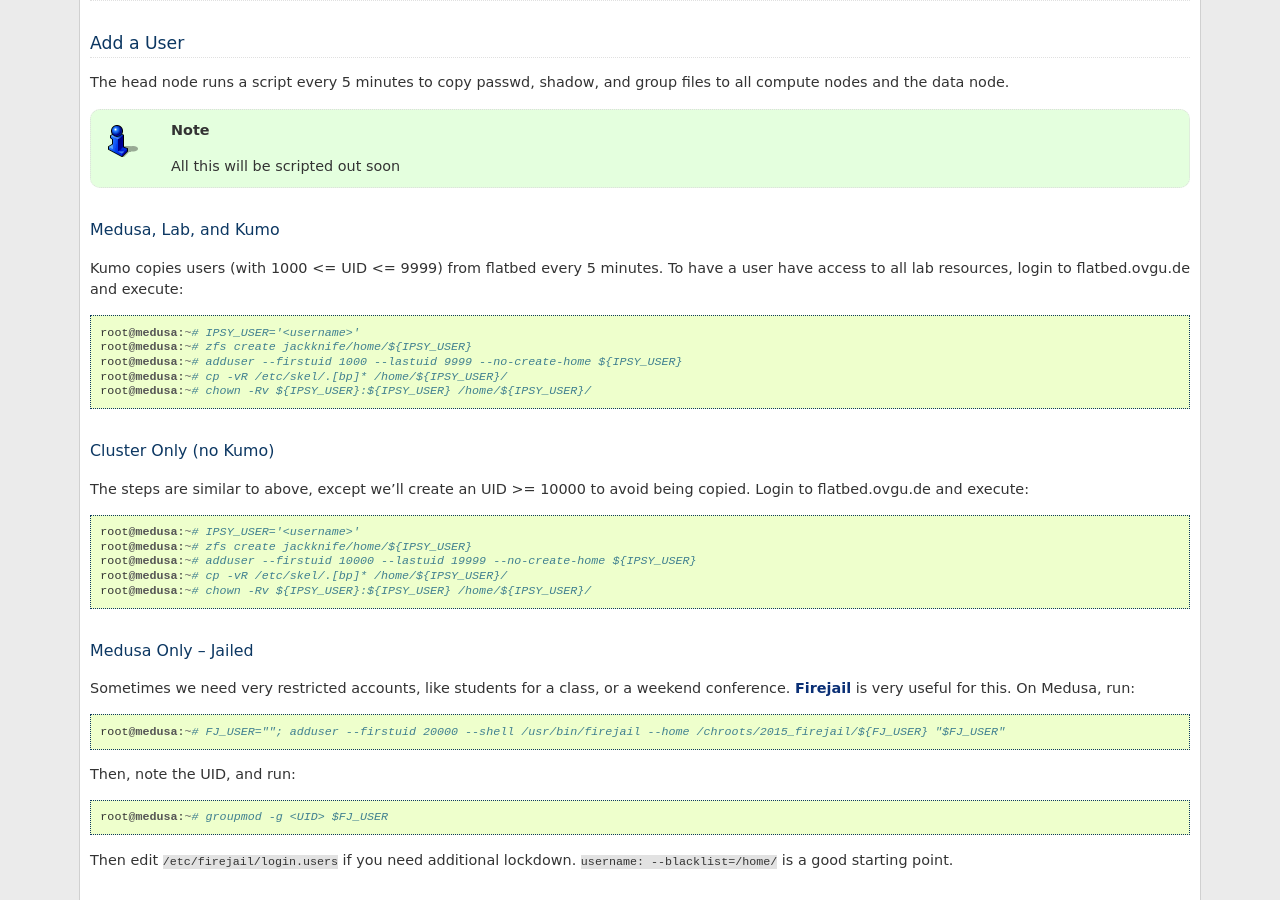
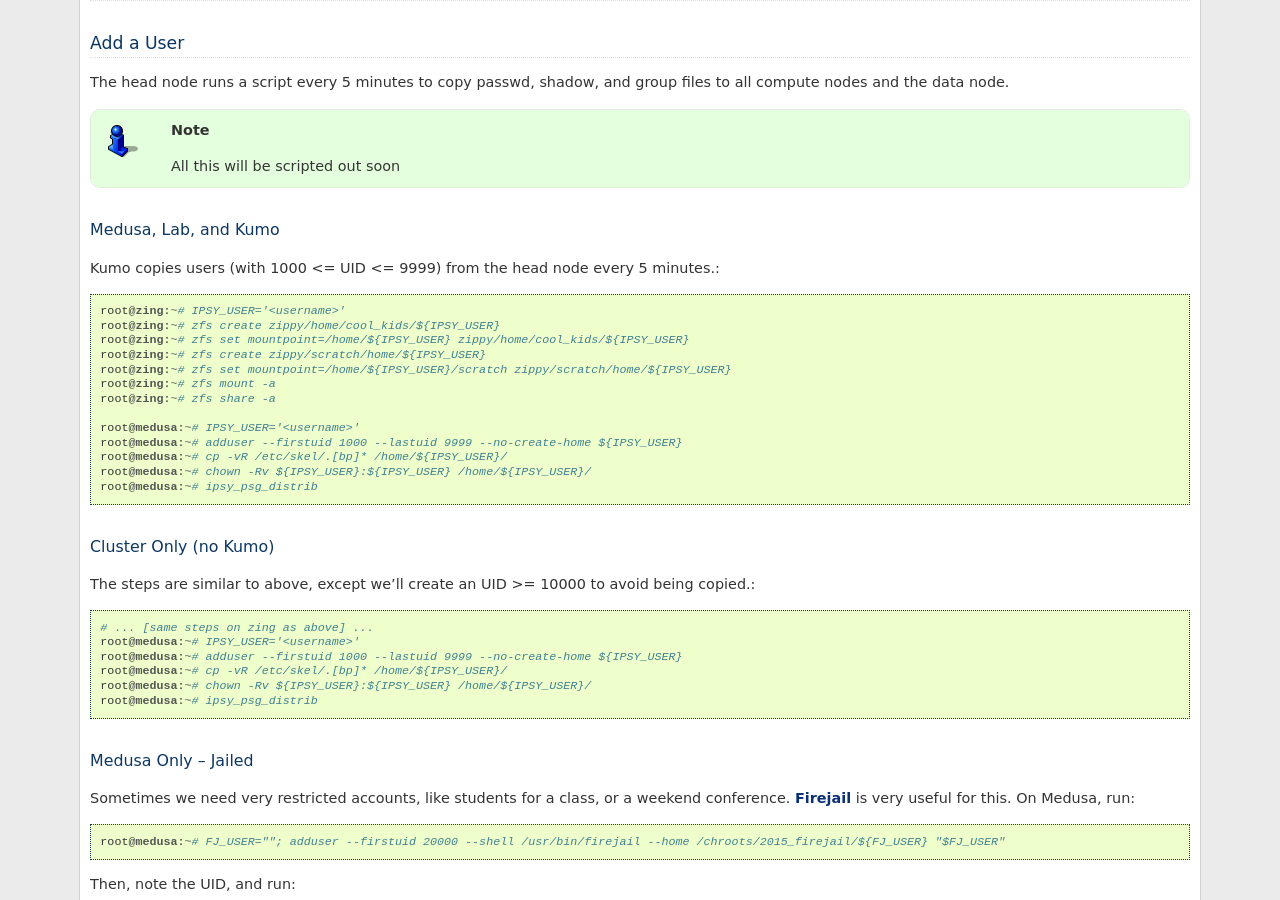
Before and after one commit to psychoinformatics-de/ipsy-docs, a Sphinx documentation site: the page built from source/internal/common_tasks.rst, in a window 1280 px wide and 900 px high, scrolled down 193 px. Built offline with Sphinx 7.4.7, drawn with Linux system fonts in a browser that asks for light colours; formulas are drawn with MathJax 3.

Commit message:
Update new user docs

```diff
--- a/source/internal/common_tasks.rst
+++ b/source/internal/common_tasks.rst
@@ -16,25 +16,33 @@ files to all compute nodes and the data node.
 
 Medusa, Lab, and Kumo
 ---------------------
-Kumo copies users (with 1000 <= UID <= 9999) from flatbed every 5 minutes.
-To have a user have access to all lab resources, login to flatbed.ovgu.de and execute::
+Kumo copies users (with 1000 <= UID <= 9999) from the head node every 5 minutes.::
+
+  root@zing:~# IPSY_USER='<username>'
+  root@zing:~# zfs create zippy/home/cool_kids/${IPSY_USER}
+  root@zing:~# zfs set mountpoint=/home/${IPSY_USER} zippy/home/cool_kids/${IPSY_USER}
+  root@zing:~# zfs create zippy/scratch/home/${IPSY_USER}
+  root@zing:~# zfs set mountpoint=/home/${IPSY_USER}/scratch zippy/scratch/home/${IPSY_USER}
+  root@zing:~# zfs mount -a
+  root@zing:~# zfs share -a
 
   root@medusa:~# IPSY_USER='<username>'
-  root@medusa:~# zfs create jackknife/home/${IPSY_USER}
   root@medusa:~# adduser --firstuid 1000 --lastuid 9999 --no-create-home ${IPSY_USER}
   root@medusa:~# cp -vR /etc/skel/.[bp]* /home/${IPSY_USER}/
   root@medusa:~# chown -Rv ${IPSY_USER}:${IPSY_USER} /home/${IPSY_USER}/
+  root@medusa:~# ipsy_psg_distrib
 
 Cluster Only (no Kumo)
 ----------------------
 The steps are similar to above, except we'll create an UID >= 10000 to avoid
-being copied. Login to flatbed.ovgu.de and execute::
+being copied.::
 
+  # ... [same steps on zing as above] ...
   root@medusa:~# IPSY_USER='<username>'
-  root@medusa:~# zfs create jackknife/home/${IPSY_USER}
-  root@medusa:~# adduser --firstuid 10000 --lastuid 19999 --no-create-home ${IPSY_USER}
+  root@medusa:~# adduser --firstuid 1000 --lastuid 9999 --no-create-home ${IPSY_USER}
   root@medusa:~# cp -vR /etc/skel/.[bp]* /home/${IPSY_USER}/
   root@medusa:~# chown -Rv ${IPSY_USER}:${IPSY_USER} /home/${IPSY_USER}/
+  root@medusa:~# ipsy_psg_distrib
 
 Medusa Only -- Jailed
 ---------------------
```
